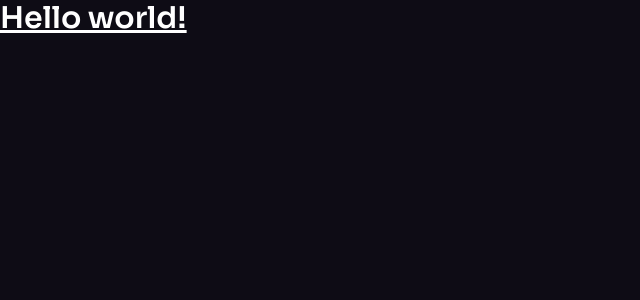
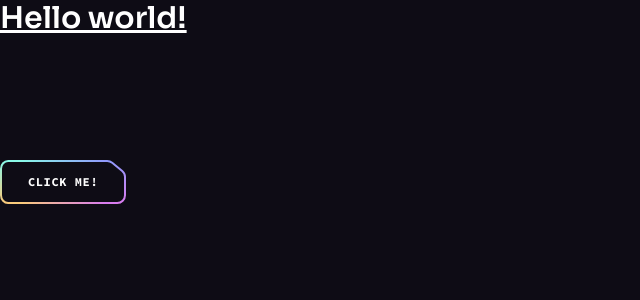
Before and after one commit to alexbradau/test-dd-ai-app, a React (Vite) app: page / in a window 1280 px wide. Shown: the top 300 px of the page, without its empty margins (0-640 px from the left). Built offline with nearby package versions, Linux system fonts and the light colour scheme.

Commit message:
Created reusable button

```diff
--- a/src/App.jsx
+++ b/src/App.jsx
@@ -1,9 +1,17 @@
-import { useState } from "react";
+import React from 'react';
+import ButtonGradient from "./assets/svg/ButtonGradient";
+import Button from './components/Button';
 
-function App() {
-  const [count, setCount] = useState(0);
-
-  return <h1 className="text-3xl font-bold underline">Hello world!</h1>;
-}
+const App =() => {
+  return(
+    <>
+      <h1 className="text-3xl font-bold underline">Hello world!</h1>
+      <div className="pt-[4.75rem] lg:pt-[5.25rem] overflow-hidden">
+        <Button className="mt-10" href="#login">Click me!</Button>
+      </div>
+      <ButtonGradient />
+    </>
+  );
+};
 
 export default App;
--- /dev/null
+++ b/src/components/Button.jsx
@@ -0,0 +1,31 @@
+import React from 'react';
+import ButtonSvg from '../assets/svg/ButtonSvg';
+
+const Button = ({className, href, onClick, children, px, white}) => {
+
+  const classes = `button relative inline-flex items-center justify-center h-11 transition-color hover:text-color-1
+  ${px || 'px-7'} ${white ? 'text-n-8' : 'text-n-1'} ${className || ''}`;
+
+  const spanClasses = 'relative z-10';
+
+  const renderButton = () => (
+    <button className={classes}>
+      <span className={spanClasses}>{children}</span>
+      {ButtonSvg(white)}
+    </button>
+
+
+  )
+
+  const renderLink = () => (
+    <a href={href} className={classes}>
+      <span className={spanClasses}>{children}</span>
+      {ButtonSvg(white)}
+    </a>
+  );
+  return href ? renderLink() : renderButton();
+}
+
+
+
+export default Button;
```
